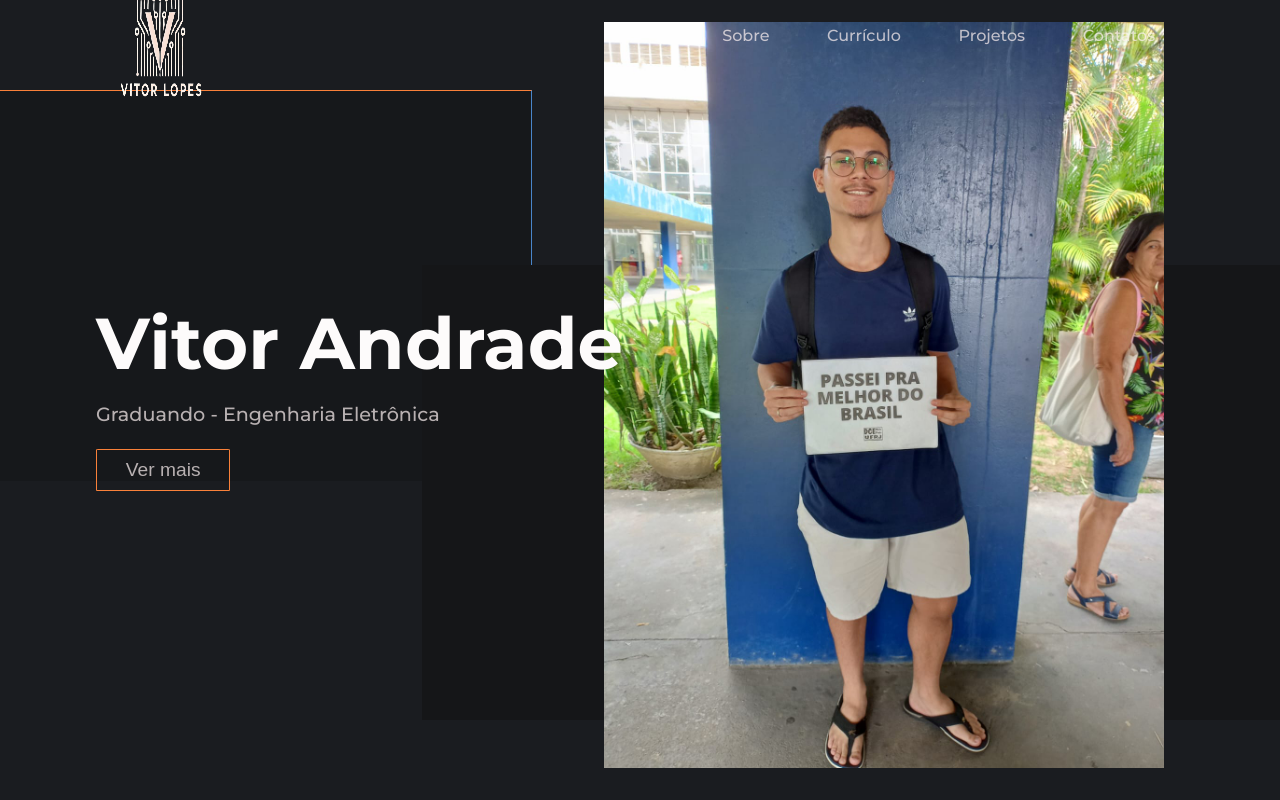
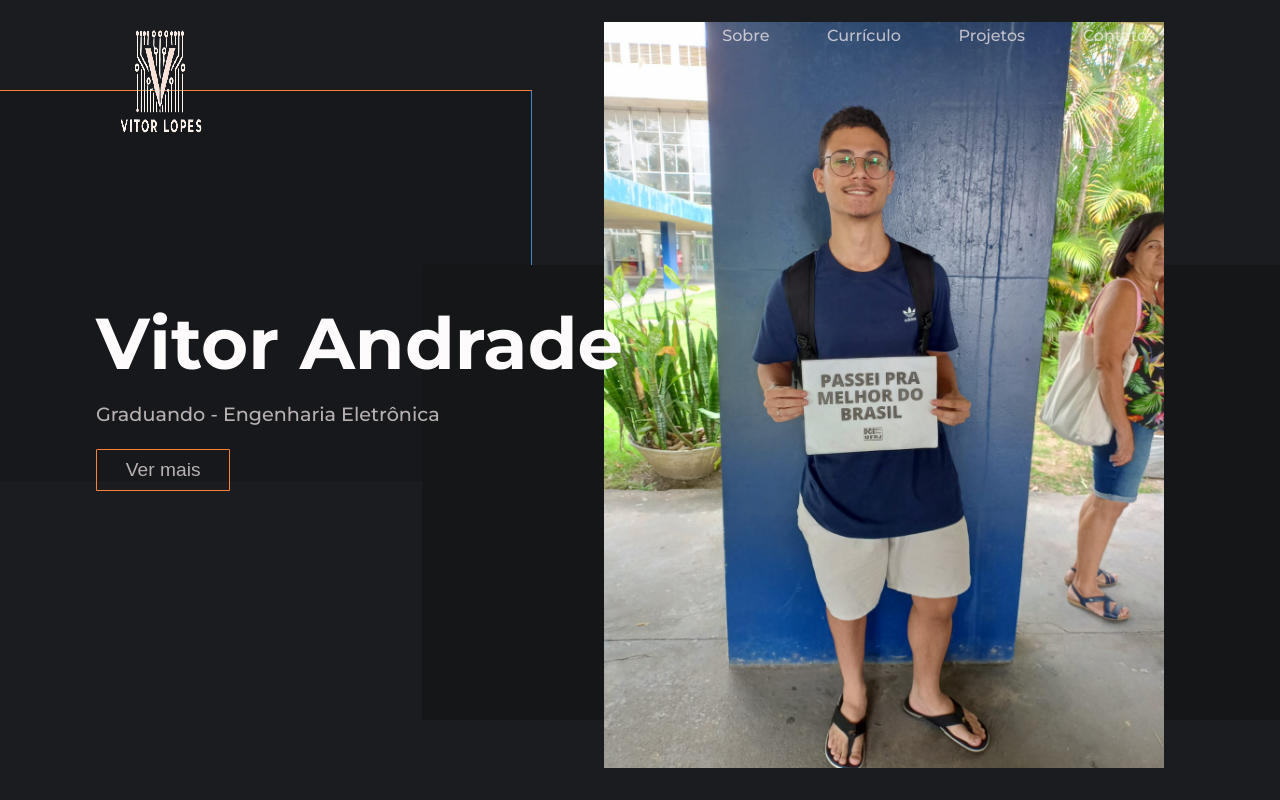
Before and after one commit to VitorAndradeLopes/Portfolio-Pagina_Pessoal, a plain HTML site: page index.html in a window 1280 px wide. Shown: the top 800 px of the page. Drawn offline with nearby package versions, Linux system fonts and the light colour scheme.

Commit message:
Update Pagina Pessoal.css

```diff
--- a/Pagina Pessoal.css
+++ b/Pagina Pessoal.css
@@ -95,7 +95,8 @@ body
 }
 .nav .logo
 {
-
+    width: 40px;
+    height: 60px
 }
 
 .nav ol
```
